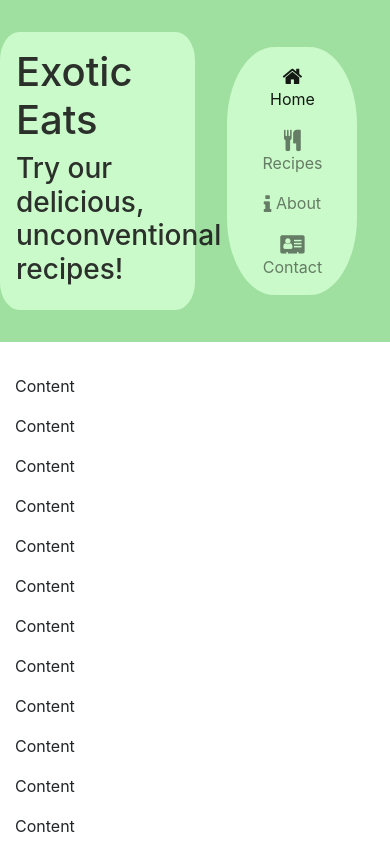
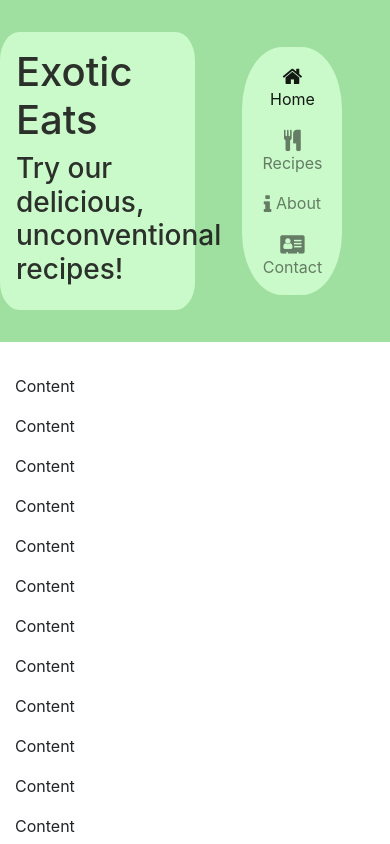
Before and after one commit to hifields22/exoticeats, a website: page index.html in a window 390 px wide. Shown: the top 844 px of the page. Drawn offline with nearby package versions, Linux system fonts and the light colour scheme.

Commit message:
More Header Updates

```diff
--- a/index.html
+++ b/index.html
@@ -15,12 +15,12 @@
     <header class="jumbotron jumbotron-fluid" style="background-color: hsl(120, 50%, 50%, 0.5); color: hsl(0, 0%, 10%, 0.9)">
         <div class="container">
             <div class="row">
-                <div class="col-6 col-sm-6 col-md-4 col-lg-5 col-xl-6 p-3" style="background-color: hsl(120, 90%, 90%, 0.9); border-radius: 10%;">
+                <div class="col-6 col-sm-6 col-md-6 col-lg-5 col-xl-6 p-3" style="background-color: hsl(120, 90%, 90%, 0.9); border-radius: 10%;">
                     <h1>Exotic Eats</h1>
                     <h3>Try our delicious, unconventional recipes!</h3>
                 </div>
-                <div class="col-4 offset-1 offset-sm-1 col-sm-5 offset-md-1 col-md-7 offset-lg-2 col-lg-5 offset-xl-2 col-xl-4 my-auto" style="background-color: hsl(120, 90%, 90%, 0.9); border-radius: calc(15px + 25%)">
-                    <nav class="navbar navbar-expand-md navbar-light justify-content-center">
+                <div class="col-4 offset-1 col-sm-4 offset-sm-2 col-md-6 offset-md-0 col-lg-5 offset-lg-2 col-xl-4 offset-xl-2 my-auto">
+                    <nav class="navbar navbar-expand-md navbar-light justify-content-center" style="background-color: hsl(120, 90%, 90%, 0.9); border-radius: calc(25px + 15%)">
                         <ul class="navbar-nav">
                             <li style="text-align: center;" class="nav-item active px-1"><a href="#" class="nav-link"><i class="fa fa-home fa-lg"></i> Home</a></li>
                             <li style="text-align: center;" class="nav-item px-1"><a href="#" class="nav-link"><i class="fa fa-cutlery fa-lg"></i> Recipes</a></li>
```
